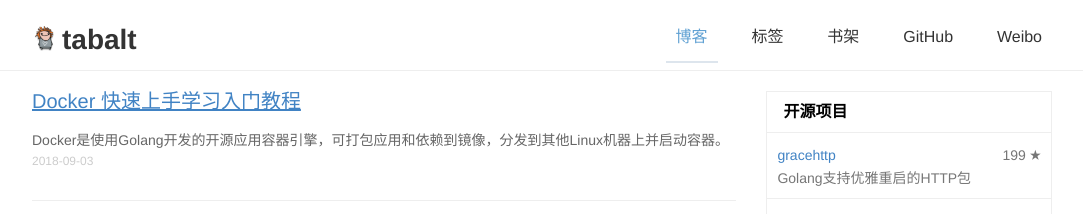
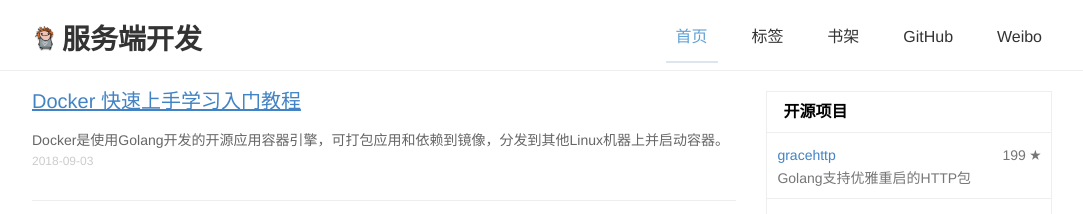
Before and after one commit to tabalt/tabalt.github.io, a Jekyll site: the page built from index.html, in a window 1280 px wide. Shown: the top 214 px of the page, without its empty margins (98-1181 px from the left). Built offline with Jekyll 4.4.1, drawn with Linux system fonts in a browser that asks for light colours; the list of posts is cut into pages by our own code; comment, search, counter and statistics services are not loaded.

Commit message:
Update header.html

```diff
--- a/_includes/header.html
+++ b/_includes/header.html
@@ -2,12 +2,12 @@
 
     <div class="container" id="nav">
         <h1 class="fl">
-            <a href="/" title="屌丝PHPer，略懂Web安全，Golang爱好者。">
-                <img id="avator" src="/static/images/avator.png" />tabalt
+            <a href="/" title="服务端开发">
+                <img id="avator" src="/static/images/avator.png" />服务端开发
             </a>
         </h1>
         <div class="ft14 menu fr" >
-            <a href="/" class="{% if page.menu_selected == 'blog' %}selected{% endif %}">博客</a>
+            <a href="/" class="{% if page.menu_selected == 'blog' %}selected{% endif %}">首页</a>
             <a href="/tags/" class="{% if page.menu_selected == 'tags' %}selected{% endif %}">标签</a>
             <!--
             <a href="/opensource/" class="{% if page.menu_selected == 'opensource' %}selected{% endif %}">开源</a>
```
